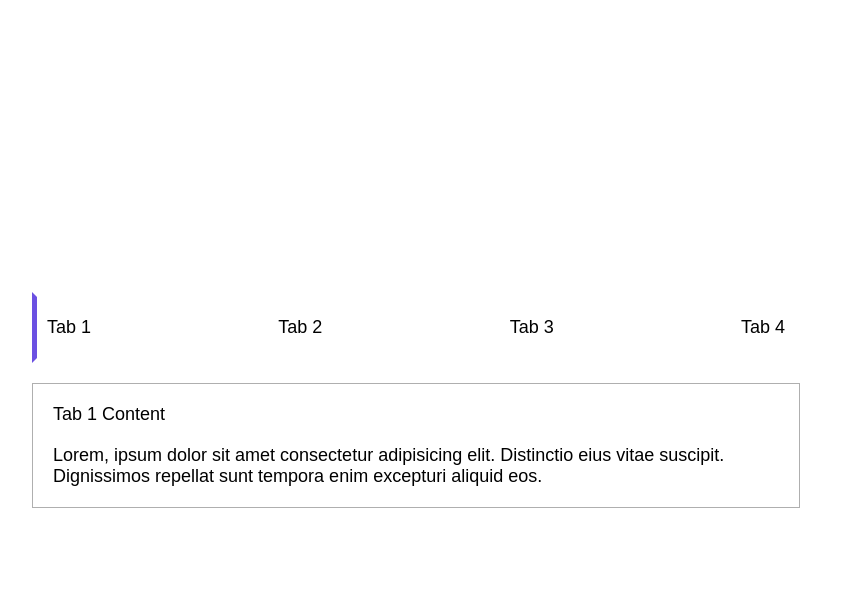
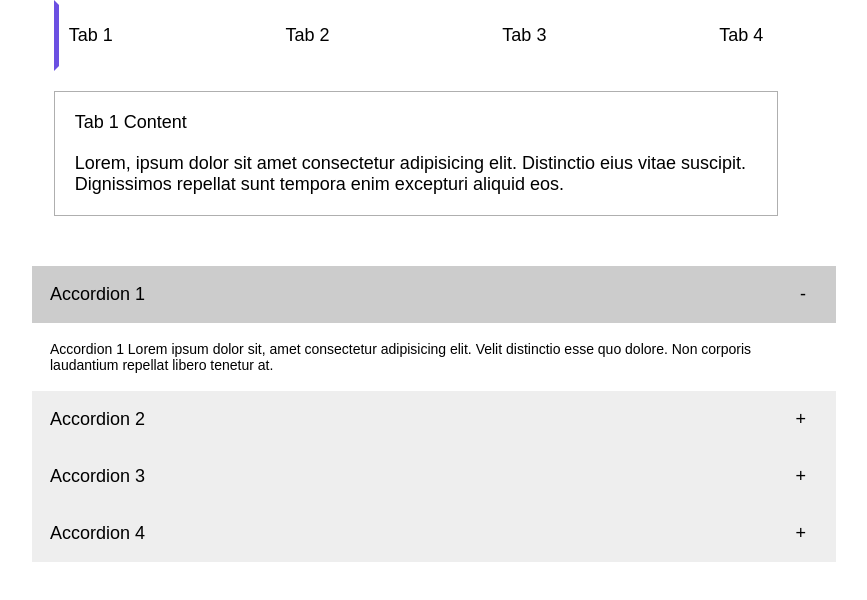
Before and after one commit to mvishrutaxioned/JS-Task8, a plain HTML site: page index.html in a window 1280 px wide. Shown: the whole page, without its empty margins (224-1091 px from the left). Drawn offline with Linux system fonts and the light colour scheme.

Commit message:
added accordion styling

```diff
--- a/assets/css/style.css
+++ b/assets/css/style.css
@@ -115,13 +115,9 @@ li {
 
 main {
   display: flex;
+  flex-direction: column;
   justify-content: center;
   align-items: center;
-  position: absolute;
-  top: 0;
-  right: 0;
-  bottom: 0;
-  left: 0;
 }
 
 .wrapper { width: 60%; }
@@ -163,6 +159,54 @@ main {
   animation: fade .8s ease forwards;
 }
 
+.accordion-structure {
+  width: 100%;
+  margin-top: 50px;
+}
+
+.accordion {
+  display: flex;
+  flex-direction: column;
+}
+
+.accordion h2 {
+  width: 100%;
+  padding: 18px;
+  position: relative;
+  background-color: #eee;
+  color: #000;
+  font-size: 18px;
+  cursor: pointer;
+}
+
+.accordion h2::after {
+  content: '+';
+  position: absolute;
+  right: 30px;
+}
+
+.accordion li.show h2::after {
+  content: '-';
+}
+
+.accordion li.show h2, .accordion li h2:hover {
+  background-color: #ccc;
+}
+
+.accordion li p {
+  padding: 18px;
+  display: none;
+  background: #fff;
+  font-size: 14px;
+  overflow: hidden;
+  opacity: 0;
+}
+
+.accordion li.show p {
+  display: block;
+  animation: fade .8s ease forwards;
+}
+
 /*=================================
   main styling ends here
 =================================*/
--- a/index.html
+++ b/index.html
@@ -14,6 +14,7 @@
     <div class="container">
       <!--main section start-->
       <main>
+        <section class="tabs-structure">
           <div class="wrapper">
             <ul class="tabs">
               <li><a href="#FIXME" data-tab="Tab1" class="active" title="Tab 1">Tab 1</a></li>
@@ -40,6 +41,29 @@
               </li>
             </ul>
           </div>
+        </section>
+        <section class="accordion-structure">
+          <div class="wrapper">
+            <ul class="accordion">
+              <li class="show">
+                <h2>Accordion 1</h2>
+                <p>Accordion 1 Lorem ipsum dolor sit, amet consectetur adipisicing elit. Velit distinctio esse quo dolore. Non corporis laudantium repellat libero tenetur at.</p>
+              </li>
+              <li>
+                <h2>Accordion 2</h2>
+                <p>Accordion 2 Lorem ipsum dolor sit, amet consectetur adipisicing elit. Velit distinctio esse quo dolore. Non corporis laudantium repellat libero tenetur at.</p>
+              </li>
+              <li>
+                <h2>Accordion 3</h2>
+                <p>Accordion 3 Lorem ipsum dolor sit, amet consectetur adipisicing elit. Velit distinctio esse quo dolore. Non corporis laudantium repellat libero tenetur at.</p>
+              </li>
+              <li>
+                <h2>Accordion 4</h2>
+                <p>Accordion 4 Lorem ipsum dolor sit, amet consectetur adipisicing elit. Velit distinctio esse quo dolore. Non corporis laudantium repellat libero tenetur at.</p>
+              </li>
+            </ul>
+          </div>
+        </section>
       </main>
       <!--main section end-->
     </div>
```
Lines whose indentation alone changed are shown as unchanged.
